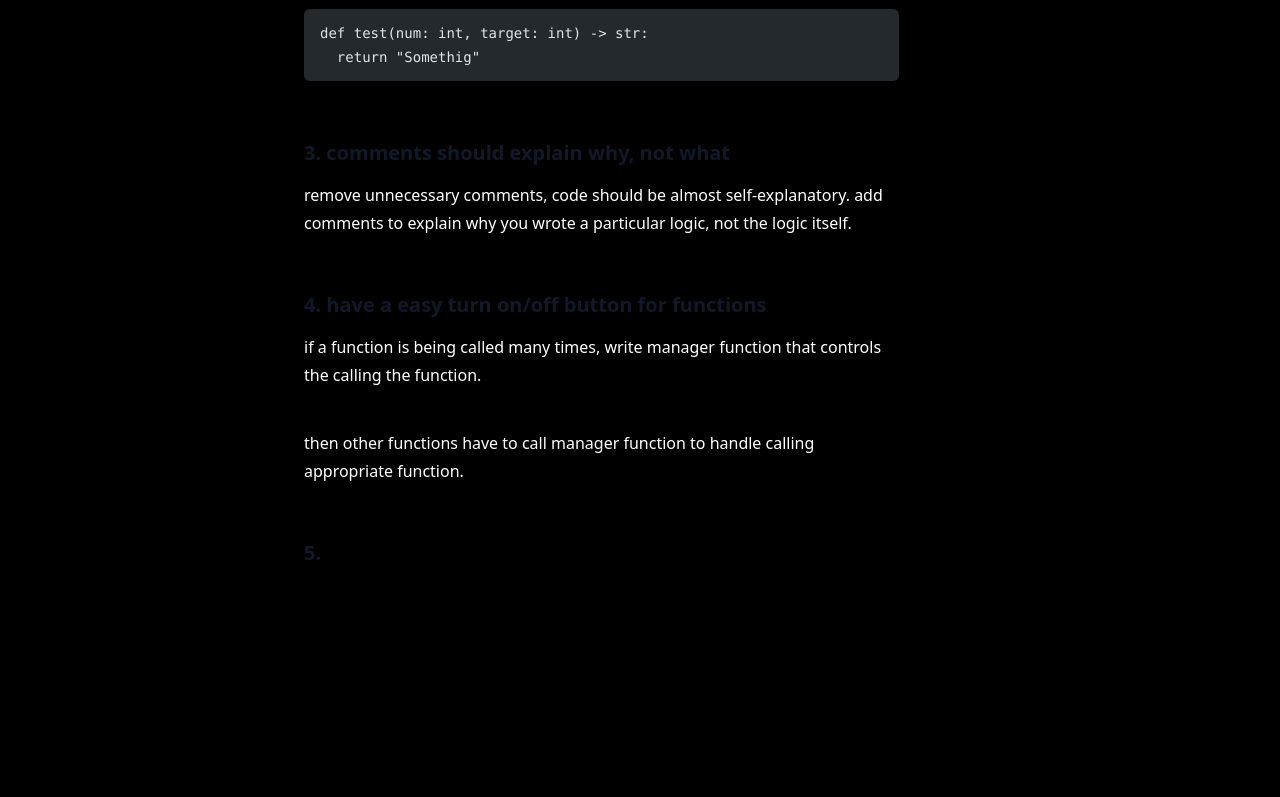
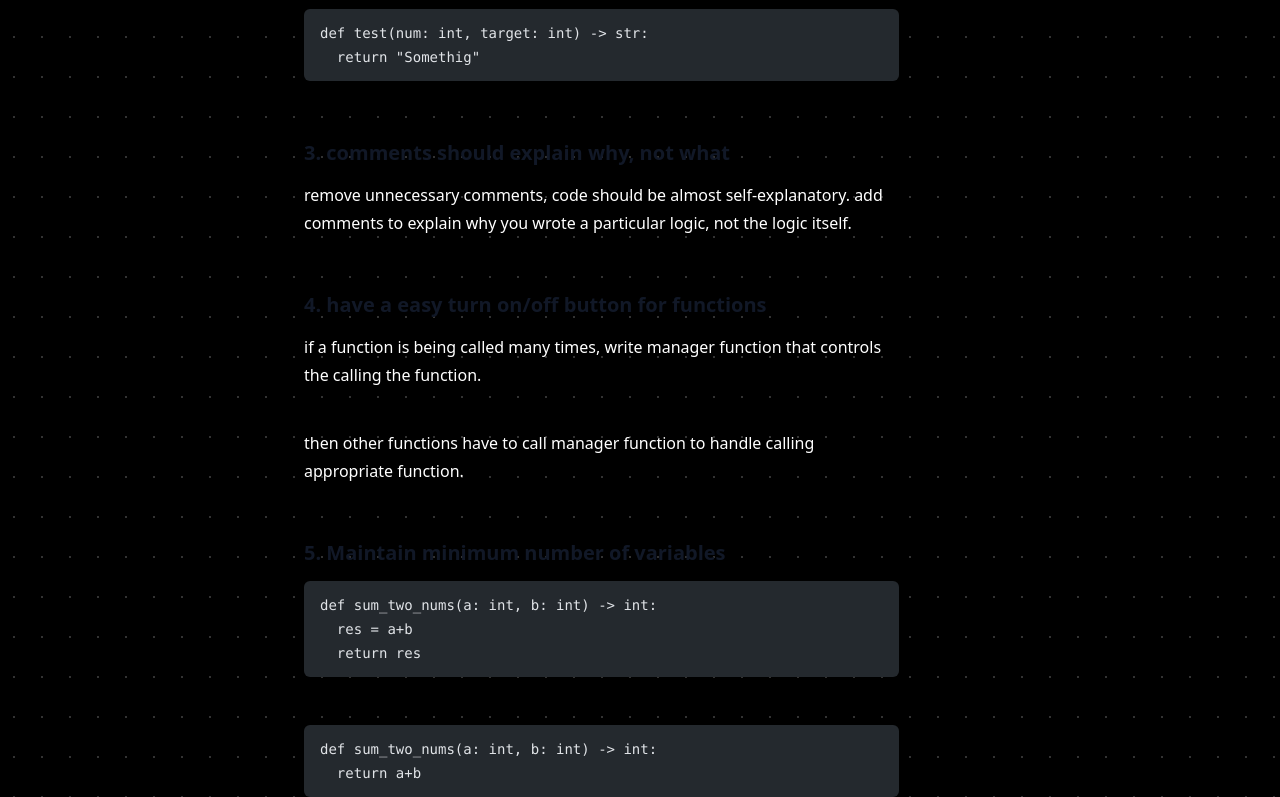
Before and after one commit to 0verread/subhajitdas.me, an Astro site: page /blogs/5tips-to-write-better-code in a window 1280 px wide. Shown: the part 383-1180 px from the top of the page. Before the commit the page ends 952 px from the top, so only its background shows below. Built offline with nearby package versions, Linux system fonts and the light colour scheme; Astro itself is replaced by a stand-in of ours; code samples lack their colours.

Commit message:
dotted bg

````diff
--- a/src/content/blogs/5tips-to-write-better-code.mdx
+++ b/src/content/blogs/5tips-to-write-better-code.mdx
@@ -1,7 +1,7 @@
 ---
 title: "5 tips to write better code"
 date: "2024-02-18"
-isDraft: False
+isDraft: True
 summary: "some simple coding standard that will help you write more readable, managable and scalable code."
 ---
 
@@ -30,4 +30,15 @@ if a function is being called many times, write manager function that controls t
 then other functions have to call manager function to handle calling appropriate function.
 
 
-### 5.
+### 5. Maintain minimum number of variables
+
+```python
+def sum_two_nums(a: int, b: int) -> int:
+  res = a+b
+  return res
+```
+
+```python
+def sum_two_nums(a: int, b: int) -> int:
+  return a+b
+```
--- a/src/layouts/Layout.astro
+++ b/src/layouts/Layout.astro
@@ -12,13 +12,13 @@ const { title } = Astro.props;
 <html lang="en">
 	<head>
 		<meta charset="UTF-8" />
-		<script defer src="https://cloud.umami.is/script.js" data-website-id="b29bf4a0-8c74-418d-8b4a-3ad94d52e985"></script>
 		<meta name="viewport" content="width=device-width" />
 		<link rel="icon" type="image/svg+xml" href="/favicon.svg" />
 		<meta name="generator" content={Astro.generator} />
+		<script defer src="https://cloud.umami.is/script.js" data-website-id="b29bf4a0-8c74-418d-8b4a-3ad94d52e985"></script>
 		<title>{title}</title>
 	</head>
-	<body class="bg-black mx-4 flex lg:mx-auto max-w-2xl mt-8 flex-col">
+	<body class="bg-black mx-4 flex lg:mx-auto max-w-2xl mt-8 flex-col top-0 z-[-2] h-screen w-screen bg-[radial-gradient(#ffffff33_1px,black_1px)] bg-[size:28px_40px]">
 		<Header />
 		<slot />
 	</body>
````
